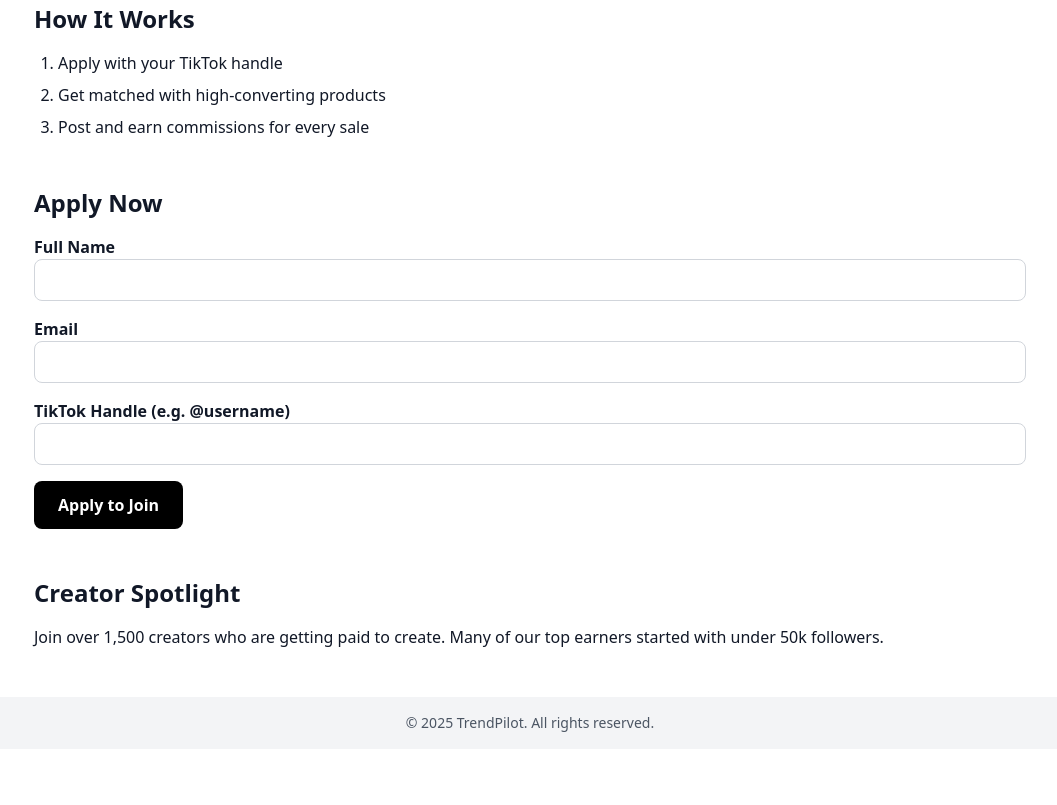
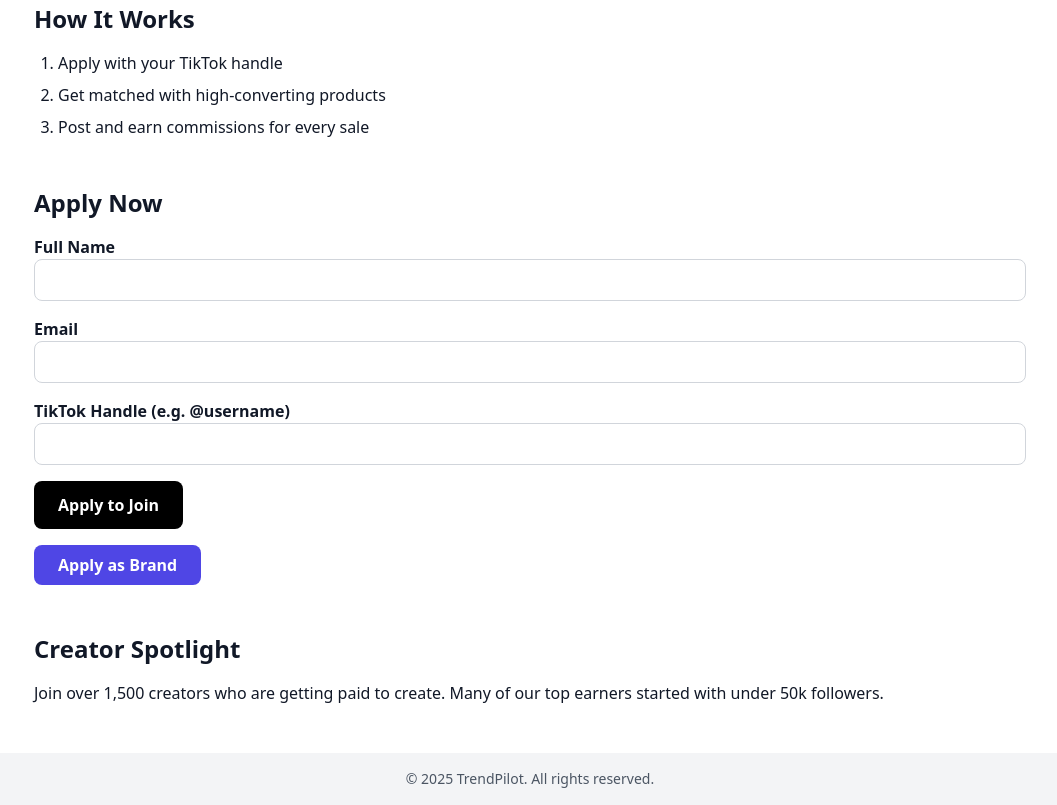
Before and after one commit to Trendpilotcaptain/Trendpilot, a plain HTML site: page creator.html in a window 1280 px wide. Shown: the part 389-1194 px from the top of the page, without its empty margins (110-1167 px from the left). Before the commit the page ends 1138 px from the top, so only its background shows below. Drawn offline with nearby package versions, Linux system fonts and the light colour scheme.

Commit message:
Update creator.html

```diff
--- a/creator.html
+++ b/creator.html
@@ -51,6 +51,7 @@
         </div>
         <button type="submit" class="bg-black text-white px-6 py-3 rounded-lg font-semibold">Apply to Join</button>
       </form>
+      <a href="index.html" class="inline-block mt-4 bg-indigo-600 text-white px-6 py-2 rounded-lg font-semibold">Apply as Brand</a>
     </section>
 
     <section>
```
